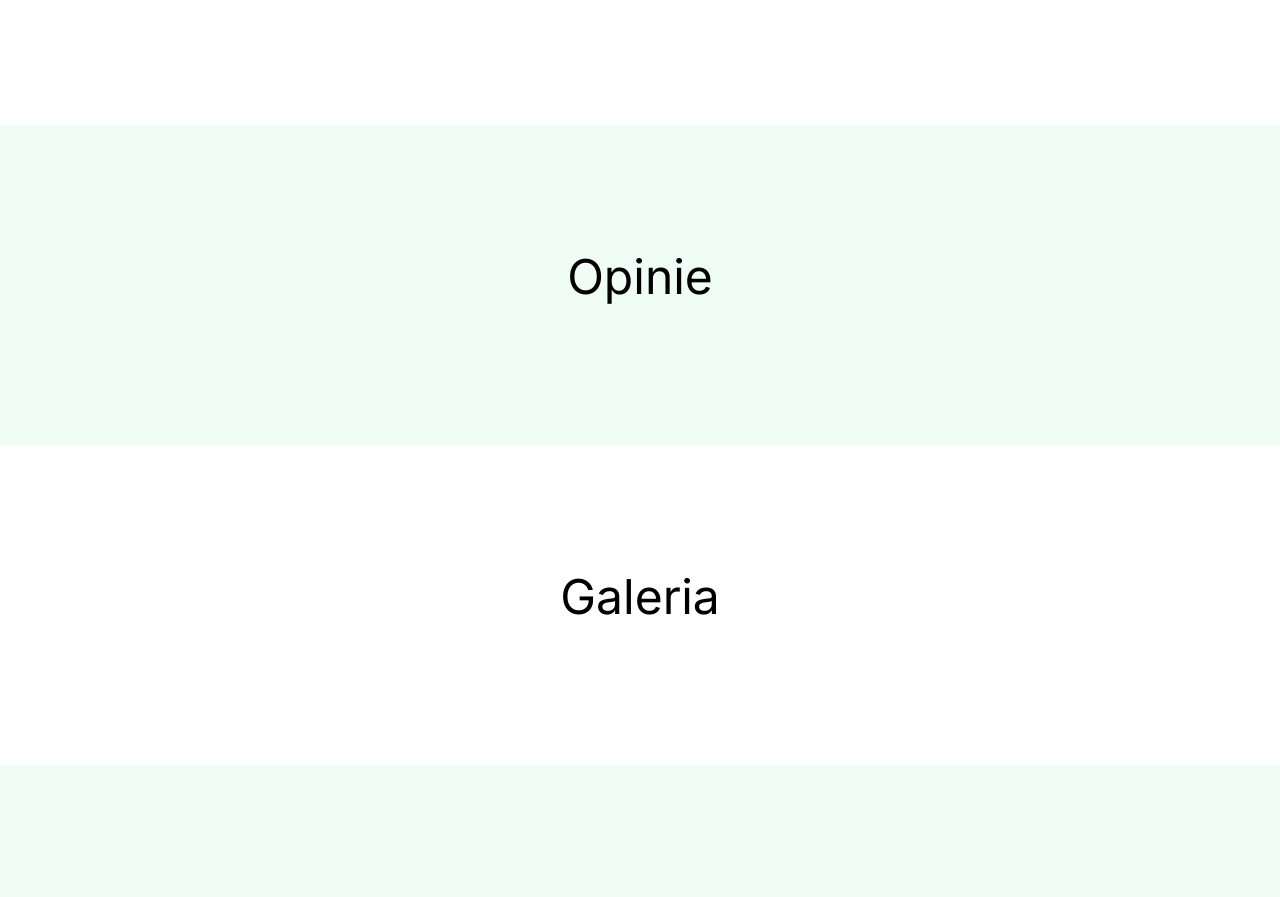
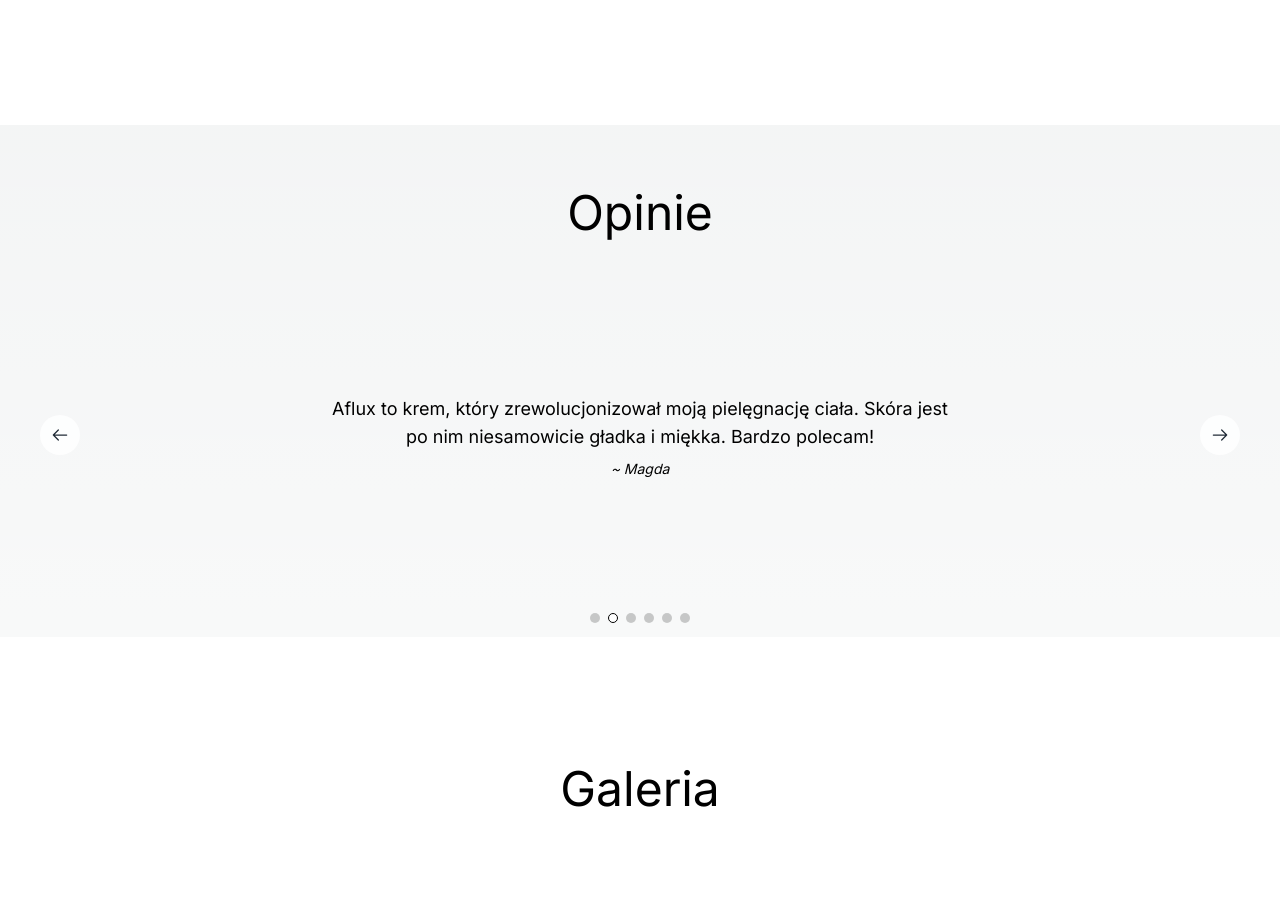
Before and after one commit to goldipl/aflux-next, a Next.js app: page / in a window 1280 px wide. Shown: the part 3100-3997 px from the top of the page. Built offline with nearby package versions, Linux system fonts and the light colour scheme.

Commit message:
add Opinions with Swiper
- styling swiper opinions
- add Opions component

```diff
--- a/src/components/Hero/Swiper.tsx
+++ b/src/components/Hero/Swiper.tsx
@@ -2,7 +2,7 @@
 import { Navigation, Pagination, Autoplay } from "swiper/modules";
 import { Swiper, SwiperSlide } from "swiper/react";
 
-import "@/components/Hero/swiper.scss";
+import "@/components/Hero/hero_swiper.scss";
 
 import "swiper/css";
 import "swiper/css/navigation";
--- /dev/null
+++ b/src/components/Hero/hero_swiper.scss
@@ -0,0 +1,36 @@
+@import "./../../scss/common/variables.scss";
+
+.swiper {
+  &#start {
+    .swiper-button-prev {
+      background-image: url("./../../icons/hero/swiper-prev-btn.svg") !important;
+      background-size: 40px !important;
+      background-repeat: no-repeat !important;
+      width: 40px;
+      height: 40px;
+      left: 40px;
+      &::after {
+        font-size: 0;
+      }
+    }
+    .swiper-button-next {
+      background-image: url("./../../icons/hero/swiper-next-btn.svg") !important;
+      background-size: 40px !important;
+      background-repeat: no-repeat !important;
+      width: 40px;
+      height: 40px;
+      right: 40px;
+      &::after {
+        font-size: 0;
+      }
+    }
+    .swiper-pagination-bullet {
+      width: 16px;
+      height: 16px;
+      &-active {
+        background-color: $white-01;
+        border: 1px solid $black-01;
+      }
+    }
+  }
+}
--- a/src/components/Hero/swiper.scss
+++ /dev/null
@@ -1,34 +0,0 @@
-@import "./../../scss/common/variables.scss";
-
-.swiper {
-  .swiper-button-prev {
-    background-image: url("./../../icons/hero/swiper-prev-btn.svg") !important;
-    background-size: 40px !important;
-    background-repeat: no-repeat !important;
-    width: 40px;
-    height: 40px;
-    left: 40px;
-    &::after {
-      font-size: 0;
-    }
-  }
-  .swiper-button-next {
-    background-image: url("./../../icons/hero/swiper-next-btn.svg") !important;
-    background-size: 40px !important;
-    background-repeat: no-repeat !important;
-    width: 40px;
-    height: 40px;
-    right: 40px;
-    &::after {
-      font-size: 0;
-    }
-  }
-  .swiper-pagination-bullet {
-    width: 16px;
-    height: 16px;
-    &-active {
-      background-color: $white-01;
-      border: 1px solid $black-01;
-    }
-  }
-}
--- a/src/components/Opinions/Opinions.tsx
+++ b/src/components/Opinions/Opinions.tsx
@@ -1,13 +1,98 @@
-import React from "react";
+"use client";
+import { Navigation, Pagination, Autoplay } from "swiper/modules";
+import { Swiper, SwiperSlide } from "swiper/react";
 
-const Opinions = () => {
+import "@/components/Opinions/opinions_swiper.scss";
+
+import "swiper/css";
+import "swiper/css/navigation";
+import "swiper/css/pagination";
+import "swiper/css/scrollbar";
+
+export default () => {
   return (
-    <div className="flex bg-green-50 w-full justify-center" id="opinions">
-      <div className="flex flex-row container mx-xl py-32 justify-center items-center">
-        <h1 className="text-5xl mb-4">Opinie</h1>
-      </div>
-    </div>
+    <>
+      <h1 className="text-5xl pt-16 text-center">Opinie</h1>
+      <Swiper
+        className="relative"
+        id="opinions"
+        modules={[Navigation, Pagination, Autoplay]}
+        spaceBetween={0}
+        slidesPerView={1}
+        navigation
+        pagination={{ clickable: true }}
+        onSwiper={(swiper) => console.log(swiper)}
+        onSlideChange={() => console.log("slide change")}
+        autoplay={{
+          delay: 3500,
+          disableOnInteraction: true,
+        }}
+        direction="horizontal"
+        effect="slide"
+      >
+        <SwiperSlide>
+          <div className="flex flex-col items-center justify-center h-full">
+            <p className="text-lg mb-2 w-[50vw] text-center">
+              Krem Aflux to rewelacyjny produkt do pielęgnacji ciała. Skóra
+              staje się wyraźnie wygładzona i miękka w dotyku. Lekka formuła
+              kremu szybko się wchłania, a jego bogaty skład dba o intensywne
+              nawilżenie. Polecam każdemu, kto szuka skutecznego i przyjemnego w
+              użyciu kremu do ciała.
+            </p>
+            <p className="text-sm italic">~ Daniel</p>
+          </div>
+        </SwiperSlide>
+        <SwiperSlide>
+          <div className="flex flex-col items-center justify-center h-full">
+            <p className="text-lg mb-2 w-[50vw] text-center">
+              Aflux to krem, który zrewolucjonizował moją pielęgnację ciała.
+              Skóra jest po nim niesamowicie gładka i miękka. Bardzo polecam!
+            </p>
+            <p className="text-sm italic">~ Magda</p>
+          </div>
+        </SwiperSlide>
+        <SwiperSlide>
+          <div className="flex flex-col items-center justify-center h-full">
+            <p className="text-lg mb-2 w-[50vw] text-center">
+              Jestem zachwycona efektami kremu Aflux. Moja skóra nigdy wcześniej
+              nie była tak dobrze nawilżona i wygładzona. To absolutny must-have
+              w mojej łazience!
+            </p>
+            <p className="text-sm italic">~ Agnieszka</p>
+          </div>
+        </SwiperSlide>
+        <SwiperSlide>
+          <div className="flex flex-col items-center justify-center h-full">
+            <p className="text-lg mb-2 w-[50vw] text-center">
+              Krem Aflux to prawdziwa perełka wśród produktów do pielęgnacji
+              ciała. Po jego użyciu skóra odzyskuje jędrność i elastyczność.
+              Jestem pod wrażeniem!
+            </p>
+            <p className="text-sm italic">~ Karolina</p>
+          </div>
+        </SwiperSlide>
+        <SwiperSlide>
+          <div className="flex flex-col items-center justify-center h-full">
+            <p className="text-lg mb-2 w-[50vw] text-center">
+              Używam kremu Aflux od kilku tygodni i efekty są rewelacyjne. Moja
+              skóra wygląda znacznie lepiej, jest bardziej nawilżona i
+              wygładzona. To najlepszy krem, jaki kiedykolwiek miałam!
+            </p>
+            <p className="text-sm italic">~ Aniela</p>
+          </div>
+        </SwiperSlide>
+        <SwiperSlide>
+          <div className="flex flex-col items-center justify-center h-full">
+            <p className="text-lg mb-2 w-[50vw] text-center">
+              Aflux to mój ulubiony krem do ciała. Jego lekka formuła sprawia,
+              że szybko się wchłania, nie pozostawiając tłustej warstwy. Skóra
+              jest po nim niesamowicie miękka i gładka. Naprawdę warto go
+              wypróbować!
+            </p>
+            <p className="text-sm italic">~ Małgorzata</p>
+          </div>
+        </SwiperSlide>
+      </Swiper>
+    </>
   );
 };
-
-export default Opinions;
--- /dev/null
+++ b/src/components/Opinions/opinions_swiper.scss
@@ -0,0 +1,38 @@
+@import "./../../scss/common/variables.scss";
+
+.swiper {
+  &#opinions {
+    height: 400px;
+    width: 100%;
+    .swiper-button-prev {
+      background-image: url("./../../icons/hero/swiper-prev-btn.svg") !important;
+      background-size: 40px !important;
+      background-repeat: no-repeat !important;
+      width: 40px;
+      height: 40px;
+      left: 40px;
+      &::after {
+        font-size: 0;
+      }
+    }
+    .swiper-button-next {
+      background-image: url("./../../icons/hero/swiper-next-btn.svg") !important;
+      background-size: 40px !important;
+      background-repeat: no-repeat !important;
+      width: 40px;
+      height: 40px;
+      right: 40px;
+      &::after {
+        font-size: 0;
+      }
+    }
+    .swiper-pagination-bullet {
+      width: 10px;
+      height: 10px;
+      &-active {
+        background-color: $white-01;
+        border: 1px solid $black-01;
+      }
+    }
+  }
+}
```
